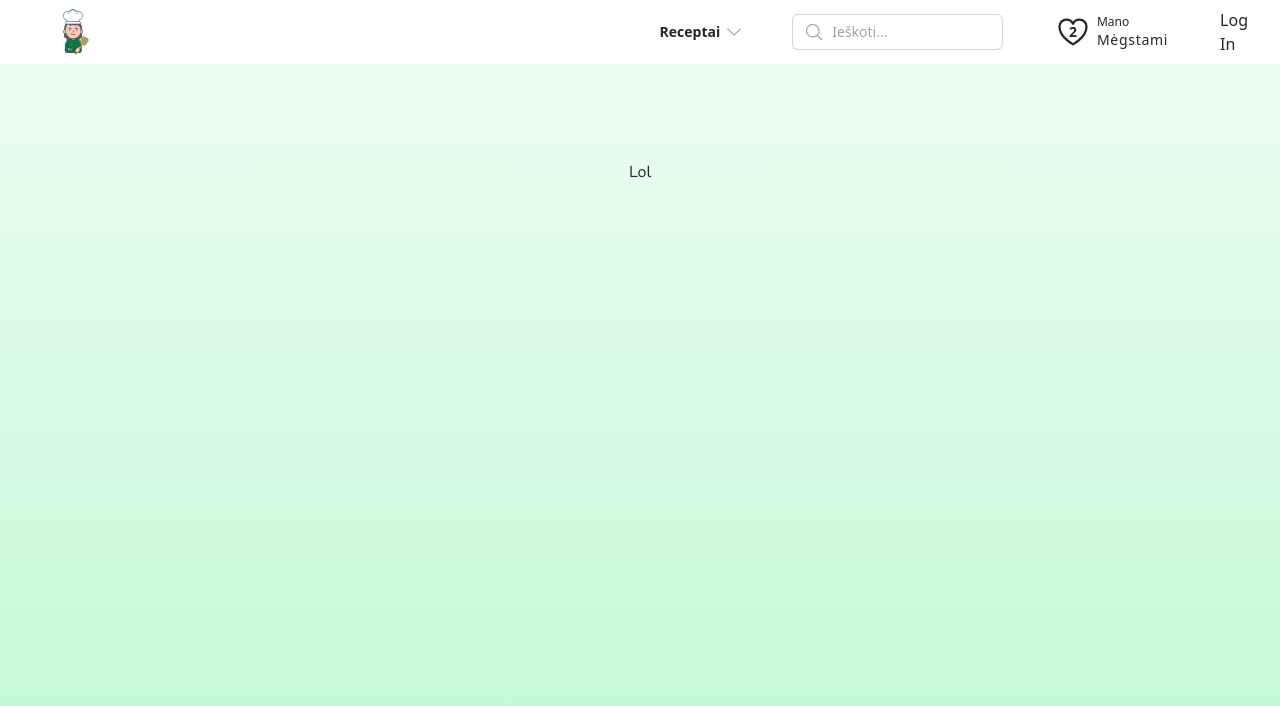
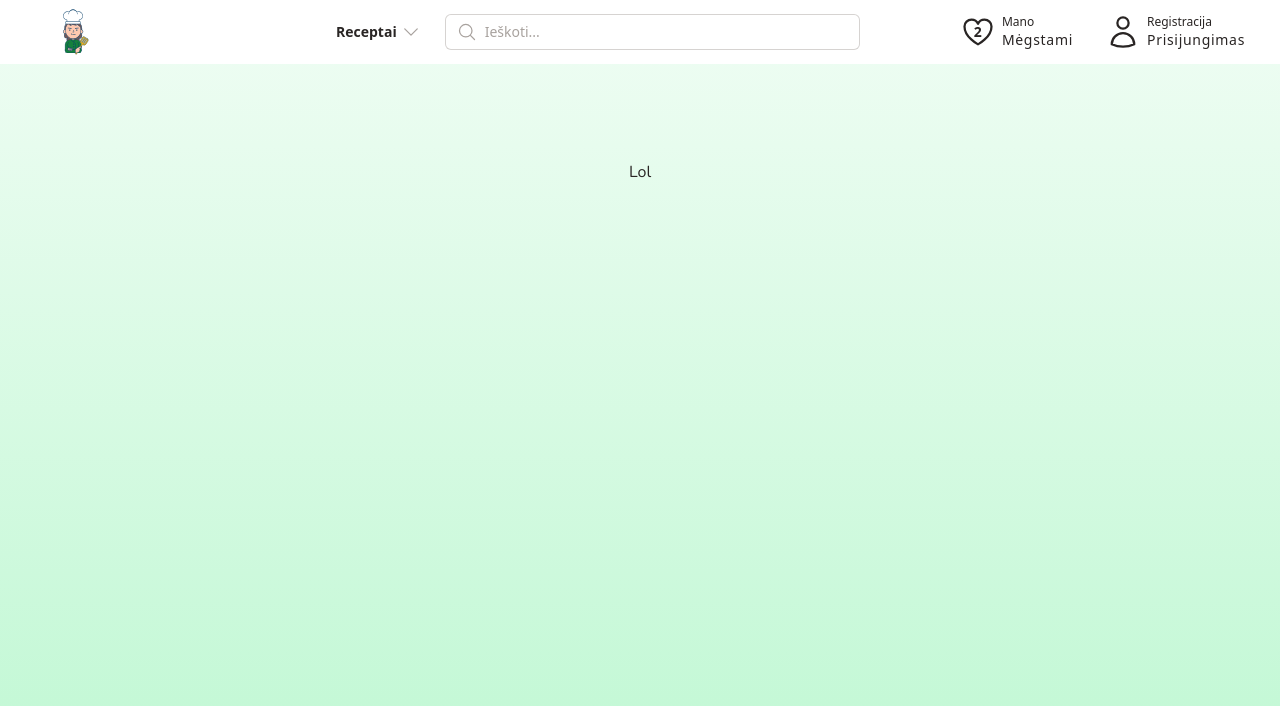
Before and after one commit to justaslaz/food-recipes, a Next.js app: page / in a window 1280 px wide. Shown: the top 706 px of the page. Built offline with nearby package versions, Linux system fonts and the light colour scheme.

Commit message:
style: navigation positioning

```diff
--- a/src/components/Navigation/Navigation.tsx
+++ b/src/components/Navigation/Navigation.tsx
@@ -6,6 +6,7 @@ import {
   Bars3Icon,
   MagnifyingGlassIcon,
   HeartIcon,
+  UserIcon,
 } from '@heroicons/react/24/outline';
 import logo from '../../../public/Chef_Outline.svg';
 import ReceptaiPopover from './ReceptaiPopover';
@@ -18,7 +19,7 @@ export default function Navigation() {
   return (
     <header className="bg-white">
       <nav
-        className="mx-auto flex max-w-7xl items-center justify-between px-6 lg:px-8"
+        className="flex items-center justify-between px-6 lg:px-8"
         aria-label="Global"
       >
         {/* Logo */}
@@ -42,13 +43,14 @@ export default function Navigation() {
         </div>
 
         {/* Whole Navigation ex. Logo */}
-        <Popover.Group className="hidden lg:flex lg:items-center lg:justify-center lg:gap-x-12">
+        <Popover.Group className="hidden lg:flex lg:w-3/4 lg:items-center lg:justify-between lg:gap-x-24">
+          <div className="flex items-center lg:gap-x-6">
             <ReceptaiPopover />
 
             {/* Search Button */}
             <button
               type="button"
-            className="inline-flex w-full items-center justify-start gap-x-2 rounded-md border-0 bg-white py-1.5 pl-3 pr-24 text-sm leading-6 text-stone-400 ring-1 ring-inset ring-stone-300 hover:ring-stone-500 focus-visible:outline focus-visible:outline-2 focus-visible:outline-offset-2 focus-visible:outline-green-600 active:ring-2"
+              className="inline-flex w-full items-center justify-start gap-x-2 rounded-md border-0 bg-white py-1.5 pl-3 pr-32 text-sm leading-6 text-stone-400 ring-1 ring-inset ring-stone-300 hover:ring-stone-500 focus-visible:outline focus-visible:outline-2 focus-visible:outline-offset-2 focus-visible:outline-green-600 active:ring-2 xl:pr-80"
             >
               <MagnifyingGlassIcon
                 className="h-5 w-5 text-stone-400"
@@ -56,13 +58,15 @@ export default function Navigation() {
               />
               <span>Ieškoti...</span>
             </button>
+          </div>
 
+          <div className="flex items-center lg:gap-x-6">
             {/* My Favorites Button */}
             <button
               type="button"
               className="group inline-flex items-center gap-x-1.5 rounded-md p-1 transition-colors hover:underline hover:underline-offset-1 focus-visible:outline focus-visible:outline-2 focus-visible:outline-offset-2 focus-visible:outline-green-600"
             >
-            <div className="relative transition-all group-hover:scale-105 group-hover:text-red-700/80 group-active:scale-90">
+              <div className="relative transition-all group-hover:scale-105 group-hover:text-red-800 group-active:scale-90">
                 <HeartIcon className="h-9 w-9" aria-hidden="true" />
                 <span className="absolute left-1/2 top-1/2 -translate-x-1/2 -translate-y-1/2 text-sm font-semibold">
                   2
@@ -77,9 +81,23 @@ export default function Navigation() {
               </div>
             </button>
 
-          {/* TODO mock up below */}
+            {/* Log In / Register Button */}
+            <button
+              type="button"
+              className="group inline-flex items-center gap-x-1.5 rounded-md p-1 transition-colors hover:underline hover:underline-offset-1 focus-visible:outline focus-visible:outline-2 focus-visible:outline-offset-2 focus-visible:outline-green-600"
+            >
+              <div className="transition-transform group-hover:scale-105 group-active:scale-90">
+                <UserIcon className="h-9 w-9" aria-hidden="true" />
+              </div>
 
-          <Link href="/">Log In</Link>
+              <div className="flex flex-col items-start">
+                <span className="text-xs font-normal">Registracija</span>
+                <span className="text-sm font-medium tracking-wider">
+                  Prisijungimas
+                </span>
+              </div>
+            </button>
+          </div>
         </Popover.Group>
       </nav>
     </header>
```
Lines whose indentation alone changed are shown as unchanged.
